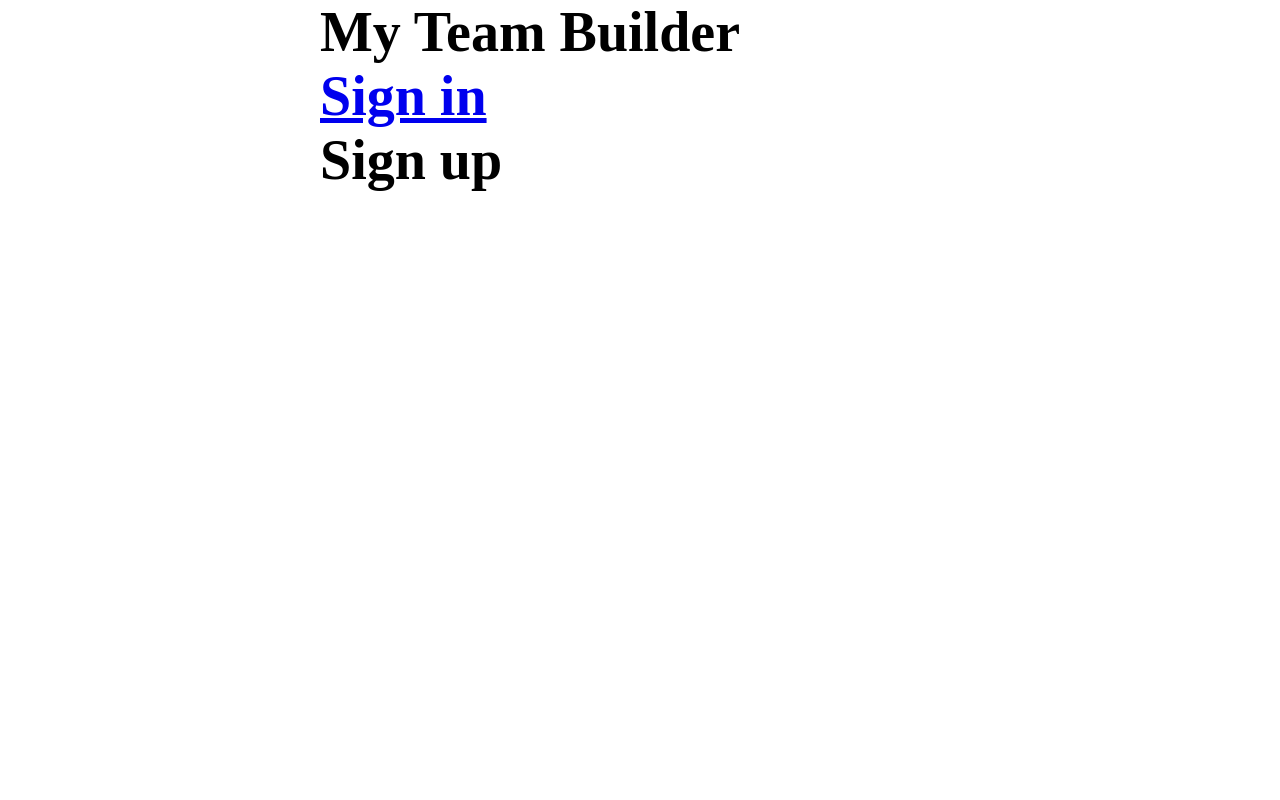
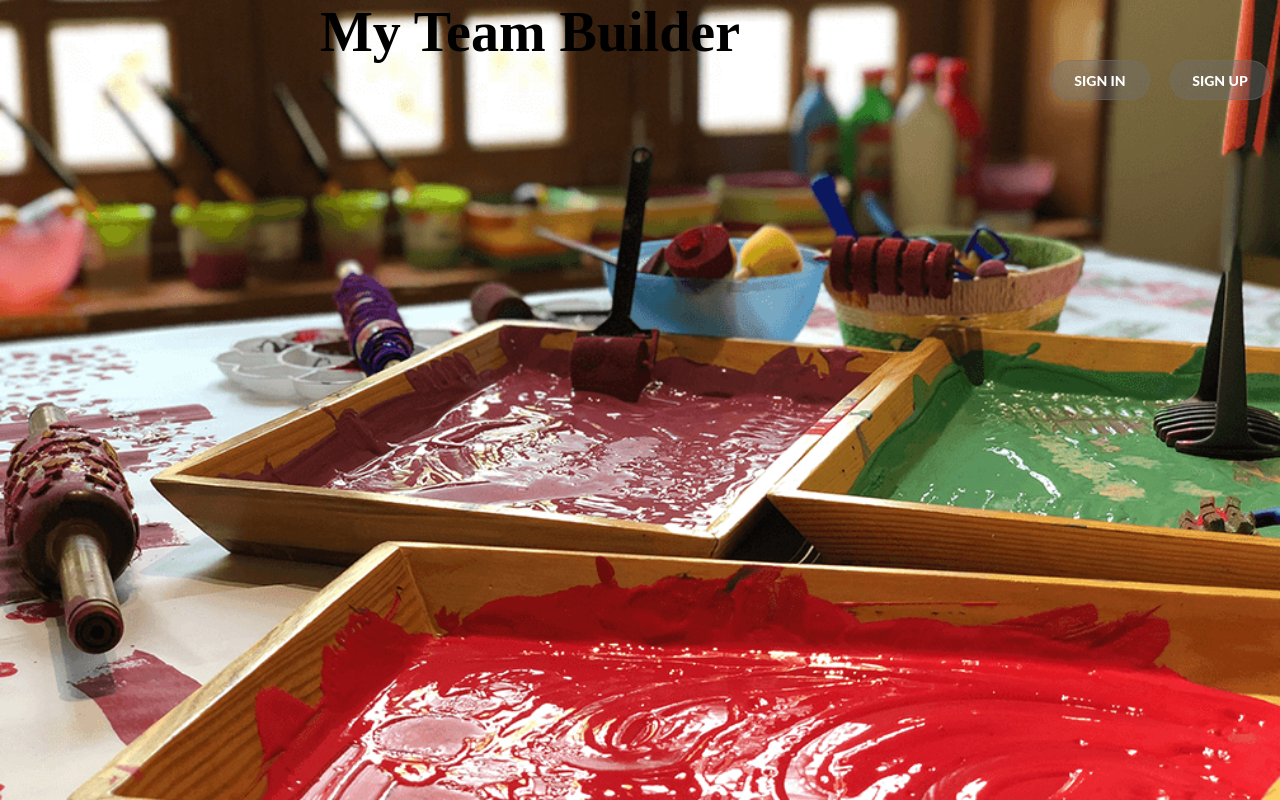
Before and after one commit to canriquez/my-team-builder, a React (Create React App) app: page / in a window 1280 px wide. Built offline with nearby package versions, Linux system fonts and the light colour scheme.

Commit message:
structure for HomePage with HomeButton components. comoponent styling

```diff
--- /dev/null
+++ b/src/components/HomeButton.js
@@ -0,0 +1,12 @@
+import React from "react";
+import styles from "../styles/HomeButton.module.css";
+
+const HomeButton = ({ name }) => {
+  return (
+    <button id="submit-btn" className={styles.homeButton} type="button">
+      {name}
+    </button>
+  );
+};
+
+export default HomeButton;
--- a/src/components/HomePage.js
+++ b/src/components/HomePage.js
@@ -1,14 +1,19 @@
 import React from "react";
 import { Link } from "react-router-dom";
 import styles from "../styles/HomePage.module.css";
+import Button from "./HomeButton";
 
 const HomePage = () => {
   return (
-    <div>
-      <Link className={styles.routerLink} to={`/signup`}>
-        <h1>Sign in</h1>
-      </Link>
-      <h1>Sign up</h1>
+    <div className={styles.pageContainer}>
+      <div className={styles.buttonWrap}>
+        <Link className={styles.routerLink} to={`/signin`}>
+          <Button name="Sign in" />
+        </Link>
+        <Link className={styles.routerLink} to={`/signup`}>
+          <Button name="Sign up" />
+        </Link>
+      </div>
     </div>
   );
 };
--- a/src/containers/SignupForm.js
+++ b/src/containers/SignupForm.js
@@ -58,9 +58,15 @@ class SignupForm extends React.Component {
     });
 
     if (valid_email && formEmail !== new_email && formEmail !== "") {
+      console.log("cheking email @API");
       checkBackendEmail({ email: formEmail });
     }
-    if (formEmail.length > 5 && valid_email && valid_password) {
+    if (
+      formEmail.length > 5 &&
+      valid_email &&
+      valid_password &&
+      formEmail == new_email
+    ) {
       enableSubmit("submit-btn");
     } else {
       disableSubmit("submit-btn");
--- a/src/index.css
+++ b/src/index.css
@@ -13,8 +13,20 @@
 /* Generic classes */
 
 #root {
+  position: relative;
+  display: flex;
+  justify-content: center;
+  align-items: center;
+  max-width: 1300px;
   height: 100vh;
+  width: 100vw;
   overflow: hidden;
+  margin: 0 auto;
+
+  background-image: url("./assets/images/homepage.png");
+  background-position: center; /* Center the image */
+  background-repeat: no-repeat; /* Do not repeat the image */
+  background-size: cover;
 }
 
 .hide {
--- a/src/styles/App.module.css
+++ b/src/styles/App.module.css
@@ -1,11 +1,13 @@
 .appContainer {
-    position: relative;
+  /*   position: relative;
   top: 0;
   left: 50%;
-    transform: translateX(-50%);
+  transform: translateX(-50%); */
   min-width: 320px;
   width: 100%;
   max-width: 640px;
   height: 100vh;
   background-color: var(--french-blue);
+  margin: 0 auto;
+  background-color: transparent;
 }
--- /dev/null
+++ b/src/styles/HomeButton.module.css
@@ -0,0 +1,17 @@
+.homeButton {
+  color: #fff;
+  width: 100px;
+  height: 40px;
+  font-family: Lato, sans-serif;
+  font-weight: 800;
+  font-size: 14px;
+  border-radius: 25px;
+  margin-top: 10px;
+  text-transform: uppercase;
+  background-color: rgba(112, 112, 112, 0.4);
+  border: 1px solid rgba(112, 112, 112, 0.4);
+  margin: 0 10px;
+}
+.homeButton:hover {
+  background-color: rgba(112, 112, 112, 0.9);
+}
--- a/src/styles/HomePage.module.css
+++ b/src/styles/HomePage.module.css
@@ -0,0 +1,14 @@
+.pageContainer {
+  width: 100%;
+  position: absolute;
+  top: 0;
+  left: 0;
+}
+
+.buttonWrap {
+  width: 100%;
+  height: 20vh;
+  display: flex;
+  justify-content: flex-end;
+  align-items: center;
+}
--- a/src/styles/SignupForm.module.css
+++ b/src/styles/SignupForm.module.css
@@ -1,23 +1,10 @@
-/* Icons */
-
-.formIcons {
-  position: absolute;
-  top: 10px;
-  right: 10px;
-  width: 24px;
-}
-
-.waringIcon {
-  position: absolute;
-  top: 13px;
-  right: 12px;
-  width: 18px;
-}
 .formblock {
   position: absolute;
   top: 50%;
   left: 50%;
   transform: translateY(-50%) translateX(-50%);
+  background-color: rgba(255, 255, 255, 0.9);
+  max-width: 380px;
 }
 
 .formblock,
@@ -42,21 +29,21 @@
   flex-direction: column;
   justify-content: center;
   align-items: center;
-  margin-bottom: 28px;
+  margin-bottom: 21px;
 }
 
 .formtitle h1 {
   font-family: Lato, sans-serif;
   font-weight: 300;
-  font-size: 38px;
+  font-size: 32px;
 }
 
 .formtitle h3 {
-  width: 290px;
-  margin-top: 24px;
+  width: 250px;
+  margin-top: 14px;
   font-family: Lato, sans-serif;
   font-weight: 300;
-  font-size: 17px;
+  font-size: 15px;
   text-align: center;
 }
 
@@ -69,8 +56,8 @@
 
 .formfields input,
 .formfields select {
-  width: 300px;
-  height: 42px;
+  width: 250px;
+  height: 38px;
   border-radius: 14px;
   border: solid 1px #c0c6cd;
   padding-left: 20px;
@@ -79,7 +66,9 @@
   font-size: 18px;
   text-align: left;
   color: black;
-  margin-bottom: 10px;
+  margin-bottom: 6px;
+
+  background: transparent;
 }
 
 .formfields button {
@@ -95,10 +84,26 @@
 
 .formfields label {
   align-self: flex-start;
-  margin-left: 10px;
+  margin-left: 40px;
   margin-bottom: 5px;
   font-family: Lato, sans-serif;
   font-weight: 300;
-  font-size: 16px;
+  font-size: 12px;
   text-align: left;
 }
+
+/* Icons */
+
+.formIcons {
+  position: absolute;
+  top: 10px;
+  right: 10px;
+  width: 24px;
+}
+
+.waringIcon {
+  position: absolute;
+  top: 13px;
+  right: 12px;
+  width: 18px;
+}
```
Also changed, not shown: src/assets/images/homepage.png (added). Lines whose indentation alone changed are shown as unchanged.
